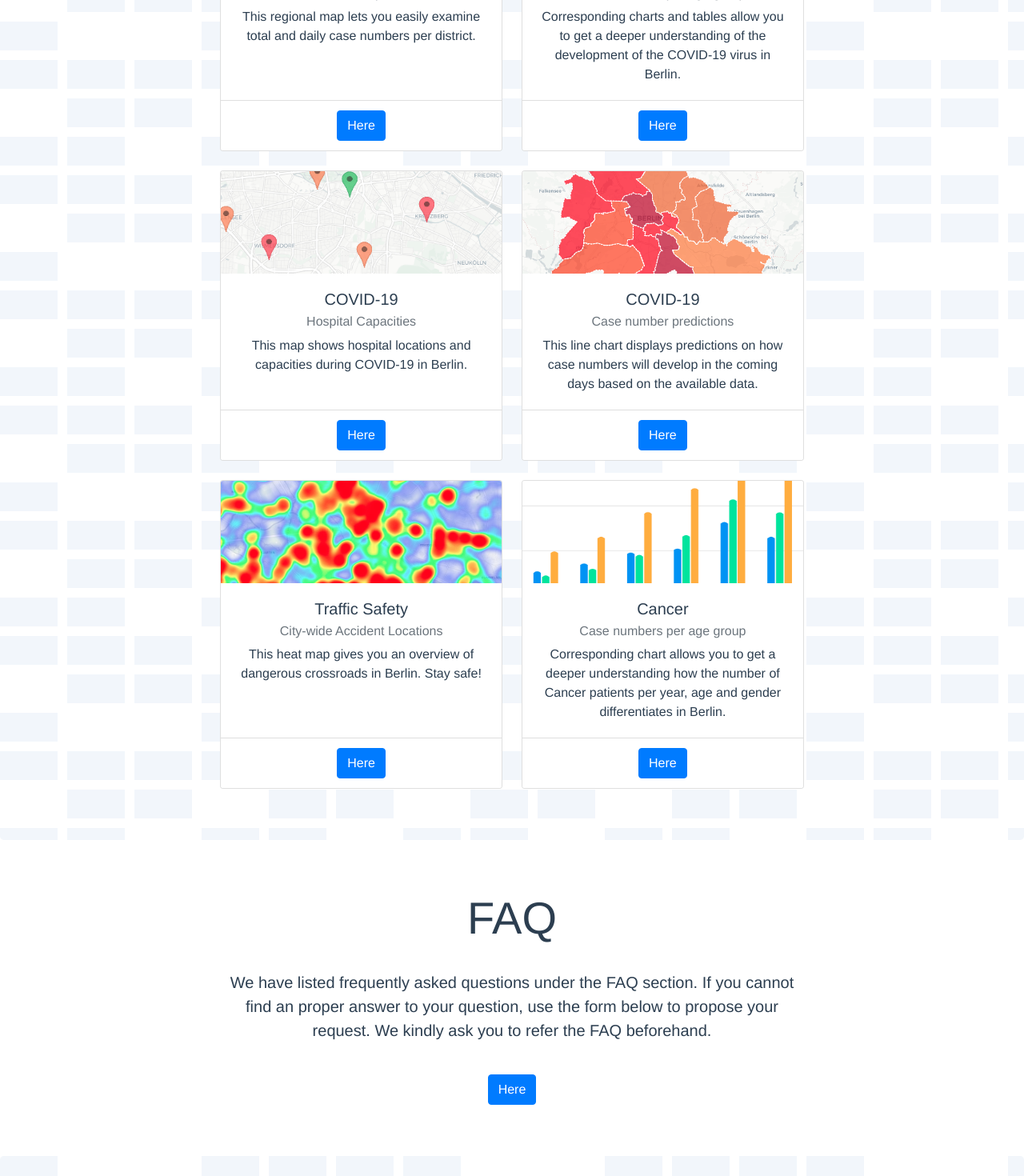
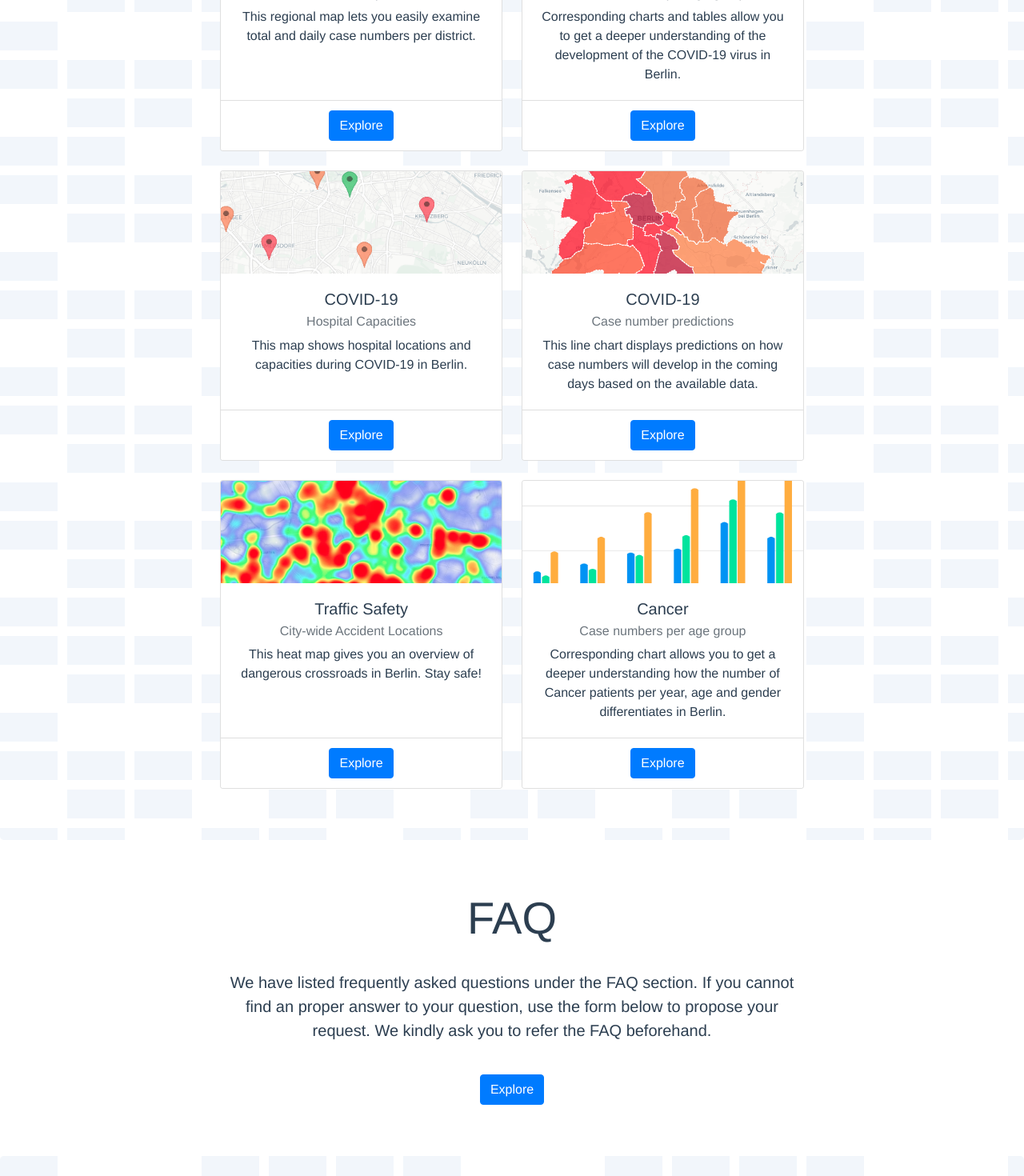
Before and after one commit to Api-visualizer/city-data-visualizer-FE, a Vue app: page / in a window 1280 px wide. Shown: the part 1180-2650 px from the top of the page at 80% size. Built offline with nearby package versions, Linux system fonts and the light colour scheme; what @trevoreyre/autocomplete-vue, vue-apexcharts would draw is missing.

Commit message:
Change button label text

```diff
--- a/src/views/Landing.vue
+++ b/src/views/Landing.vue
@@ -55,7 +55,7 @@
                 <p class="card-text">This regional map lets you easily examine total and daily case numbers per district.</p>
               </div>
               <div class="card-footer">
-                <a class="btn btn-primary stretched-link" href="/main/infections" role="button">Here</a>
+                <a class="btn btn-primary stretched-link" href="/main/infections" role="button">Explore</a>
               </div>
             </div>
           </div>
@@ -69,7 +69,7 @@
                 <p class="card-text">Corresponding charts and tables allow you to get a deeper understanding of the development of the COVID-19 virus in Berlin.</p>
               </div>
               <div class="card-footer">
-                <a class="btn btn-primary stretched-link" href="/main/covid-graphs" role="button">Here</a>
+                <a class="btn btn-primary stretched-link" href="/main/covid-graphs" role="button">Explore</a>
               </div>
             </div>
           </div>
@@ -87,7 +87,7 @@
                 <p class="card-text">This map shows hospital locations and capacities during COVID-19 in Berlin. </p>
               </div>
               <div class="card-footer">
-                <a class="btn btn-primary stretched-link" href="/main/hospitals" role="button">Here</a>
+                <a class="btn btn-primary stretched-link" href="/main/hospitals" role="button">Explore</a>
               </div>
             </div>
           </div>
@@ -101,7 +101,7 @@
                 <p class="card-text">This line chart displays predictions on how case numbers will develop in the coming days based on the available data.</p>
               </div>
               <div class="card-footer">
-                <a class="btn btn-primary stretched-link" href="/main/covid-predictions" role="button">Here</a>
+                <a class="btn btn-primary stretched-link" href="/main/covid-predictions" role="button">Explore</a>
               </div>
             </div>
           </div>
@@ -115,7 +115,7 @@
                 <p class="card-text">This heat map gives you an overview of dangerous crossroads in Berlin. Stay safe!</p>
               </div>
               <div class="card-footer">
-                <a class="btn btn-primary stretched-link" href="/main/accidents" role="button">Here</a>
+                <a class="btn btn-primary stretched-link" href="/main/accidents" role="button">Explore</a>
               </div>
             </div>
           </div>
@@ -128,7 +128,7 @@
                 <p class="card-text">Corresponding chart allows you to get a deeper understanding how the number of Cancer patients per year, age and gender differentiates in Berlin.</p>
               </div>
               <div class="card-footer">
-                <a class="btn btn-primary stretched-link" href="/main/cancer" role="button">Here</a>
+                <a class="btn btn-primary stretched-link" href="/main/cancer" role="button">Explore</a>
               </div>
             </div>
           </div>
@@ -139,7 +139,7 @@
       <div class="jumbotron">
         <h2 class="display-4">FAQ</h2>
         <p class="lead pt-4" style="padding-bottom: 24px;">We have listed frequently asked questions under the FAQ section. If you cannot find an proper answer to your question, use the form below to propose your request. We kindly ask you to refer the FAQ beforehand.</p>
-        <a class="btn btn-primary" href="/faq" role="button">Here</a>
+        <a class="btn btn-primary" href="/faq" role="button">Explore</a>
       </div>
 
       <div class="jumbotron">
```
